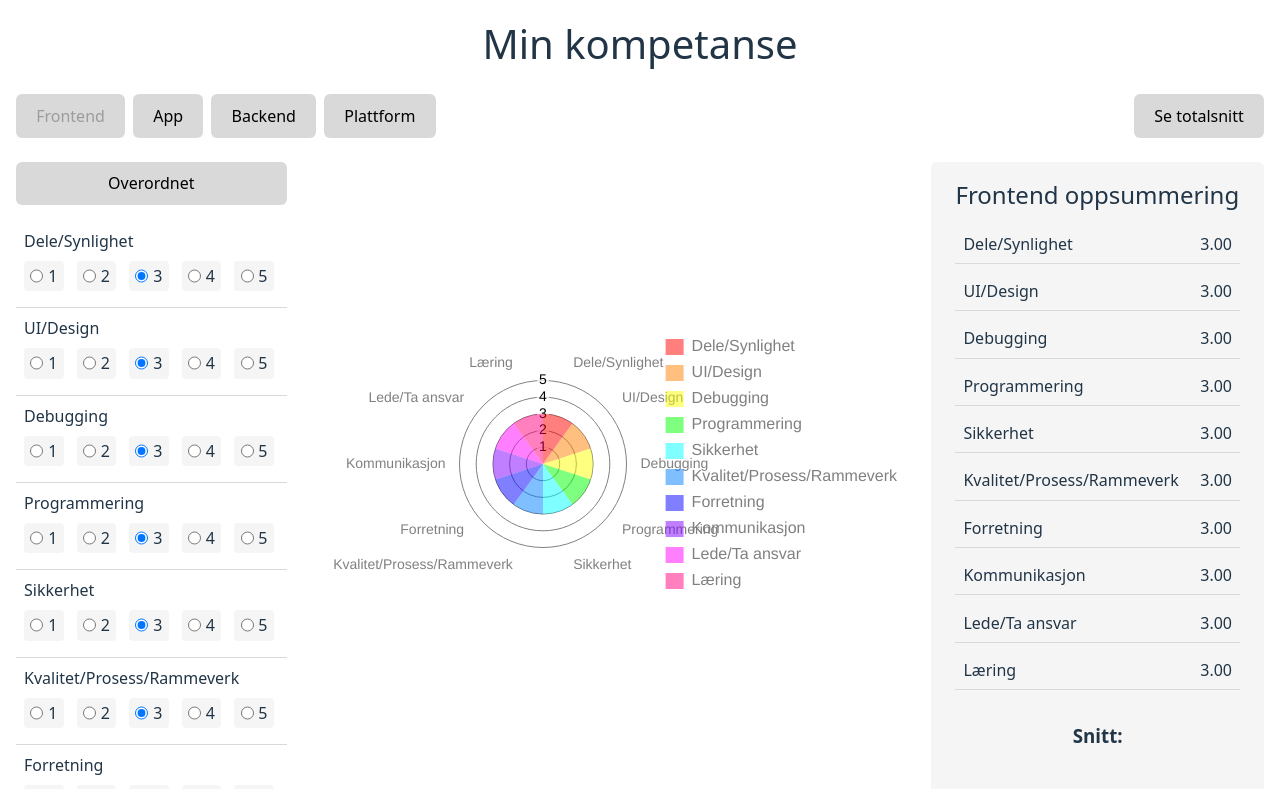
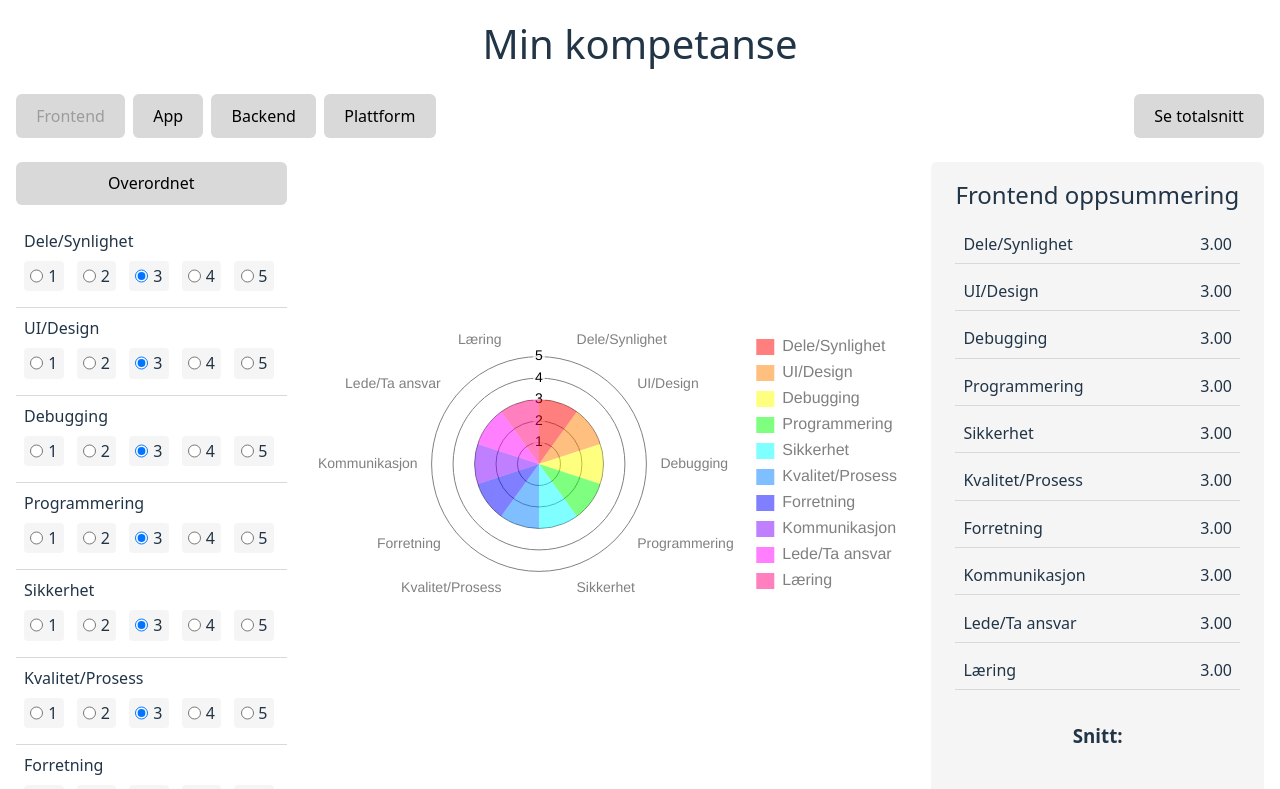
Before and after one commit to Igor-J86/experience-rating, a React (Vite) app: page / in a window 1280 px wide. Shown: the top 789 px of the page. Built offline with nearby package versions, Linux system fonts and the light colour scheme.

Commit message:
Adjust layout

```diff
--- a/src/App.tsx
+++ b/src/App.tsx
@@ -170,7 +170,7 @@ const App = () => {
                 resetScores={() => setAverageScores((prevScores) => prevScores.map((item) => ({...item, score: 1})))}
                 inputs={inputs}
               />
-              <div className="container canvas">
+              <div className="container canvas flex-1">
                 <Chart
                   area={selectedArea}
                   scores={isSuperiorTotal ? averageTotal : isSuperior ? averageScores : scores}
--- a/src/index.css
+++ b/src/index.css
@@ -110,7 +110,7 @@ fieldset {
   display: grid;
   column-gap: 4rem;
   row-gap: 2rem;
-  grid-template-columns: repeat(auto-fit, minmax(15rem, 1fr));
+  grid-template-columns: repeat(auto-fit, minmax(16rem, 1fr));
   height: 100%;
 }
 
@@ -147,13 +147,17 @@ fieldset {
   flex-direction: column;
   align-items: center;
   width: 100%;
-  max-width: 128rem;
+  max-width: 110rem;
 }
 .container {
   width: 100%;
   max-width: 100vw;
   &.canvas {
     max-width: 60vw;
+    max-height: 900px;
+    display: flex;
+    flex-direction: column;
+    align-items: center;
   }
 }
 
--- a/src/utils/globals.ts
+++ b/src/utils/globals.ts
@@ -25,7 +25,7 @@ export const areas = [
       },
       {
         id: 'quality-process-framework',
-        label: 'Kvalitet/Prosess/Rammeverk'
+        label: 'Kvalitet/Prosess'
       },
       {
         id: 'business',
@@ -71,7 +71,7 @@ export const areas = [
       },
       {
         id: 'quality-process-framework',
-        label: 'Kvalitet/Prosess/Rammeverk'
+        label: 'Kvalitet/Prosess'
       },
       {
         id: 'business',
@@ -117,7 +117,7 @@ export const areas = [
       },
       {
         id: 'quality-process-framework',
-        label: 'Kvalitet/Prosess/Rammeverk'
+        label: 'Kvalitet/Prosess'
       },
       {
         id: 'business',
@@ -163,7 +163,7 @@ export const areas = [
       },
       {
         id: 'quality-process-framework',
-        label: 'Kvalitet/Prosess/Rammeverk'
+        label: 'Kvalitet/Prosess'
       },
       {
         id: 'business',
```
